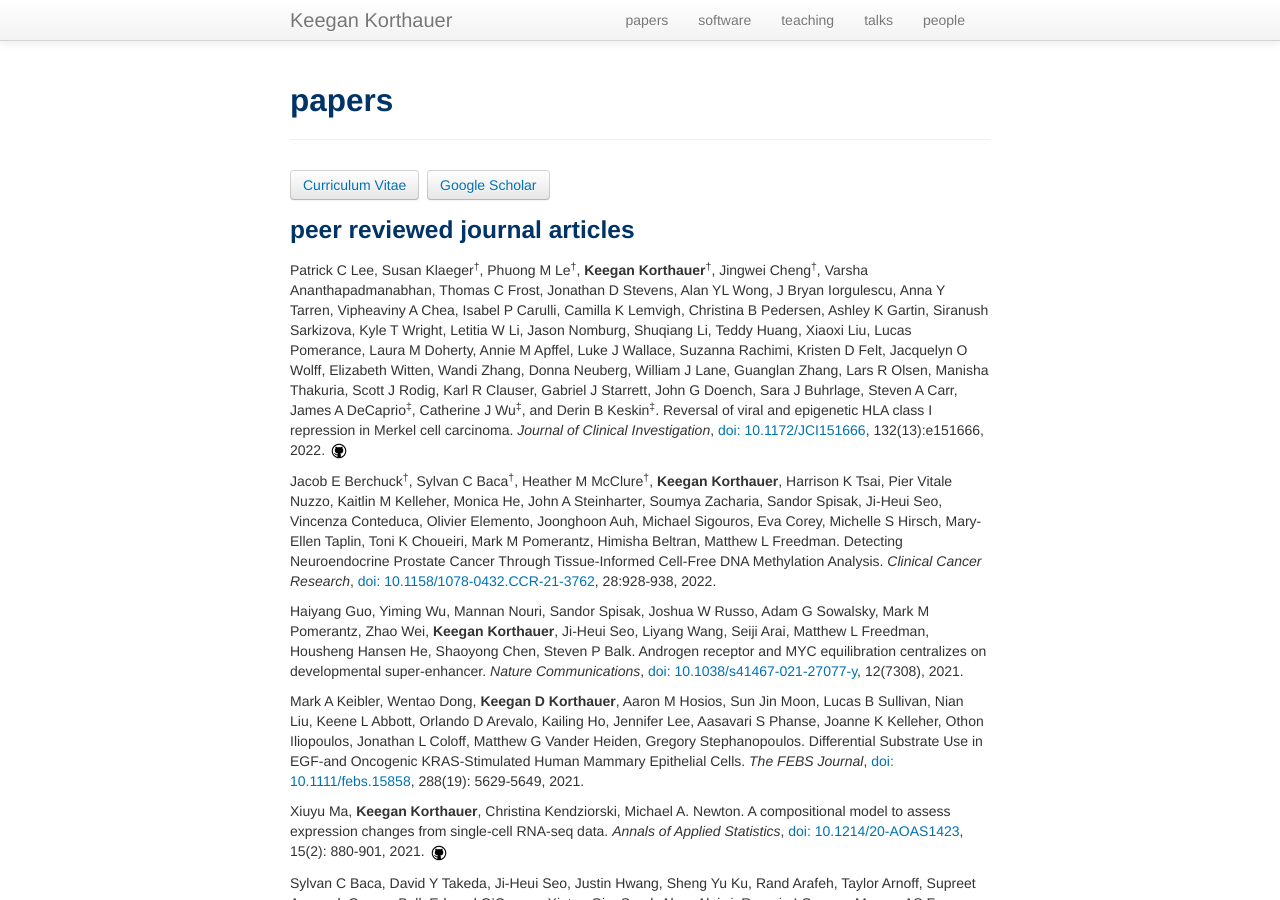
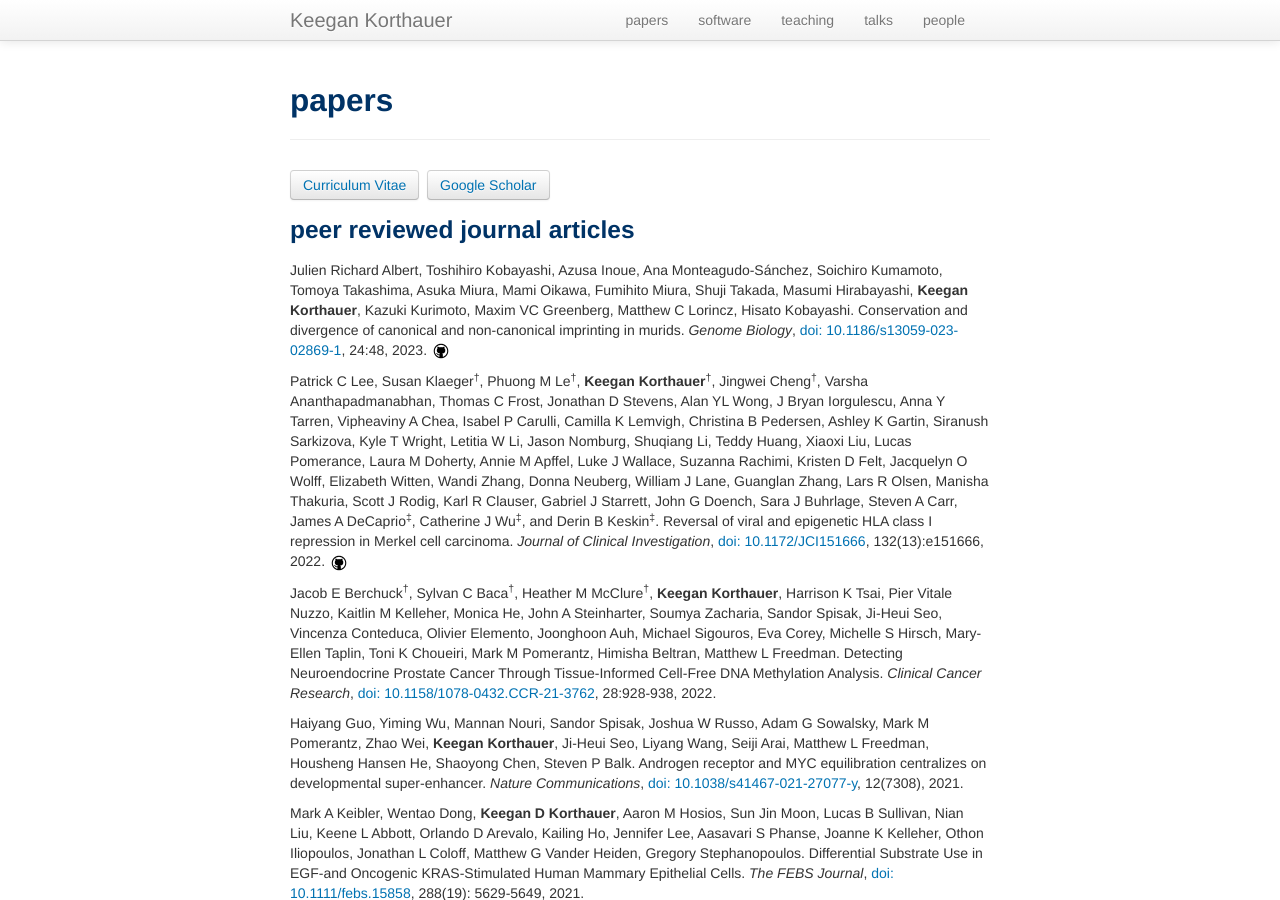
Before and after one commit to kdkorthauer/kdkorthauer.github.io, a Jekyll site: the page built from pages/papers.md, in a window 1280 px wide and 900 px high. Built offline with Jekyll 4.4.1, drawn with Linux system fonts in a browser that asks for light colours; comment, search, counter and statistics services are not loaded; some of the changed text lies outside the part shown.

Commit message:
update cv

```diff
--- a/pages/papers.md
+++ b/pages/papers.md
@@ -18,6 +18,8 @@ title: papers
 
 
 ### peer reviewed journal articles
+
+Julien Richard Albert, Toshihiro Kobayashi, Azusa Inoue, Ana Monteagudo-Sánchez, Soichiro Kumamoto, Tomoya Takashima, Asuka Miura, Mami Oikawa, Fumihito Miura, Shuji Takada, Masumi Hirabayashi, **Keegan Korthauer**, Kazuki Kurimoto, Maxim VC Greenberg, Matthew C Lorincz, Hisato Kobayashi. Conservation and divergence of canonical and non-canonical imprinting in murids. *Genome Biology*, [doi: 10.1186/s13059-023-02869-1](https://doi.org/10.1186/s13059-023-02869-1), 24:48, 2023. <a href="https://github.com/kdkorthauer/rat_imprintome"><img src="../assets/img/github.png" title="Code to reproduce analyses"></a> <span data-badge-popover="right" data-badge-type="2" data-doi="https://doi.org/10.1186/s13059-023-02869-1" data-hide-no-mentions="true" class="altmetric-embed"></span>
 
 Patrick C Lee, Susan Klaeger<sup>&dagger;</sup>, Phuong M Le<sup>&dagger;</sup>, **Keegan Korthauer**<sup>&dagger;</sup>, Jingwei Cheng<sup>&dagger;</sup>, Varsha Ananthapadmanabhan, Thomas C Frost, Jonathan D Stevens, Alan YL Wong, J Bryan Iorgulescu, Anna Y Tarren, Vipheaviny A Chea, Isabel P Carulli, Camilla K Lemvigh, Christina B Pedersen, Ashley K Gartin, Siranush Sarkizova, Kyle T Wright, Letitia W Li, Jason Nomburg, Shuqiang Li, Teddy Huang, Xiaoxi Liu, Lucas Pomerance, Laura M Doherty, Annie M Apffel, Luke J Wallace, Suzanna Rachimi, Kristen D Felt, Jacquelyn O Wolff, Elizabeth Witten, Wandi Zhang, Donna Neuberg, William J Lane, Guanglan Zhang, Lars R Olsen, Manisha Thakuria, Scott J Rodig, Karl R Clauser, Gabriel J Starrett, John G Doench, Sara J Buhrlage, Steven A Carr, James A DeCaprio<sup>&Dagger;</sup>, Catherine J Wu<sup>&Dagger;</sup>, and Derin B Keskin<sup>&Dagger;</sup>. Reversal of viral and epigenetic HLA class I repression in Merkel cell carcinoma. *Journal of Clinical Investigation*, [doi: 10.1172/JCI151666](https://doi.org/10.1172/JCI151666), 132(13):e151666, 2022. <a href="https://github.com/kdkorthauer/MCC"><img src="../assets/img/github.png" title="Code to reproduce analyses in paper"></a> <span data-badge-popover="right" data-badge-type="2" data-doi="https://doi.org/10.1172/JCI151666" data-hide-no-mentions="true" class="altmetric-embed"></span>
 
@@ -69,8 +71,6 @@ Lin Wang, Raka M Mitra, **Keegan D Hasselmann (now Korthauer)**, Masanao Sato, L
 
 ### pre-prints
 
-Julien Richard Albert, Toshihiro Kobayashi, Azusa Inoue, Ana Monteagudo-Sánchez, Soichiro Kumamoto, Tomoya Takashima, Asuka Miura, Mami Oikawa, Fumihito Miura, Shuji Takada, Masumi Hirabayashi, **Keegan Korthauer**, Kazuki Kurimoto, Maxim VC Greenberg, Matthew C Lorincz, Hisato Kobayashi. Conservation and divergence of canonical and non-canonical imprinting in murids. *bioRxiv*, [doi: 10.1101/2022.04.21.488764](https://doi.org/10.1101/2022.04.21.488764), 2022. <a href="https://github.com/kdkorthauer/rat_imprintome"><img src="../assets/img/github.png" title="Code to reproduce analyses"></a> <span data-badge-popover="right" data-badge-type="2" data-doi="https://doi.org/10.1101/2022.04.21.488764" data-hide-no-mentions="true" class="altmetric-embed"></span>
-
 **Keegan Korthauer**, Rafael A Irizarry. Genome-wide repressive capacity of promoter DNA methylation is revealed through epigenomic manipulation. *bioRxiv*, [doi: 10.1101/381145](https://doi.org/10.1101/381145), 2018. <a href="https://github.com/kdkorthauer/repressiveCapacity"><img src="../assets/img/github.png" title="Code to reproduce paper"></a> <span data-badge-popover="right" data-badge-type="2" data-doi="https://doi.org/10.1101/381145" data-hide-no-mentions="true" class="altmetric-embed"></span>
 
 
```
Also changed, not shown: 1 other file.
